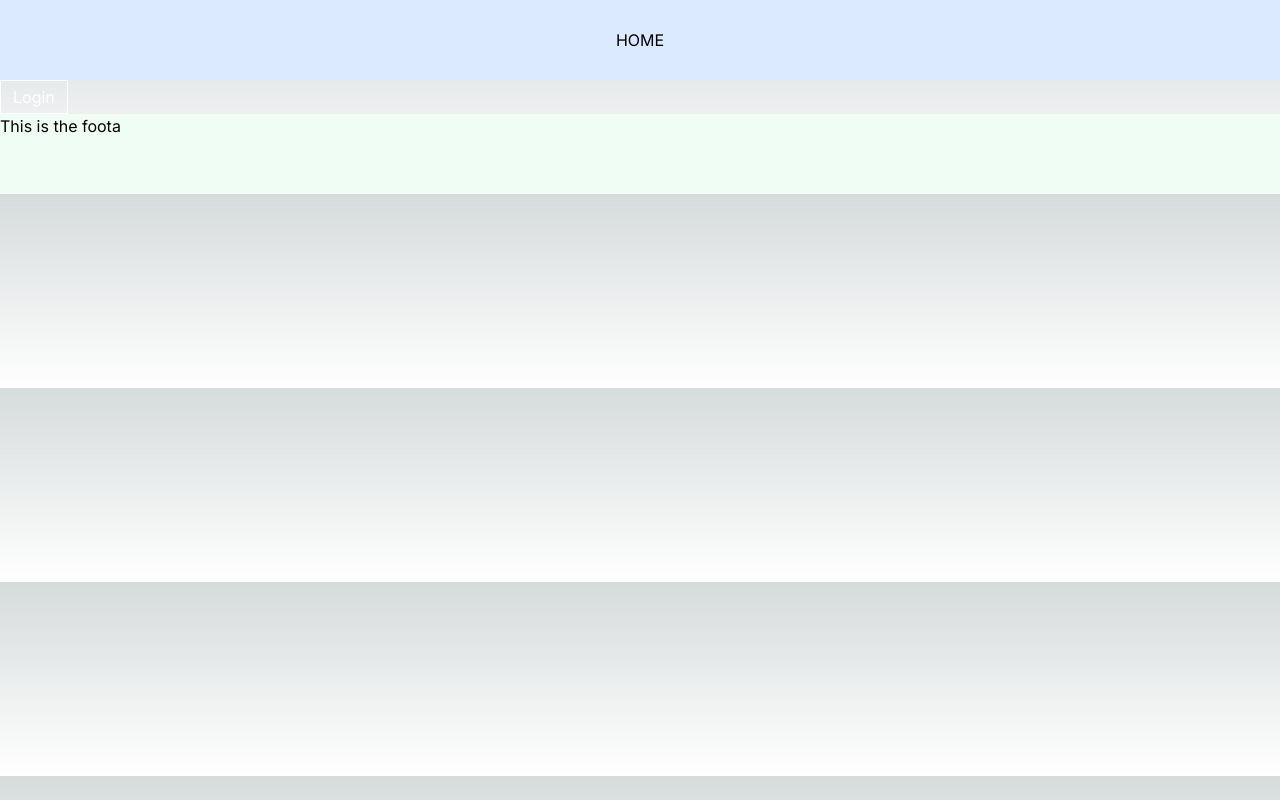
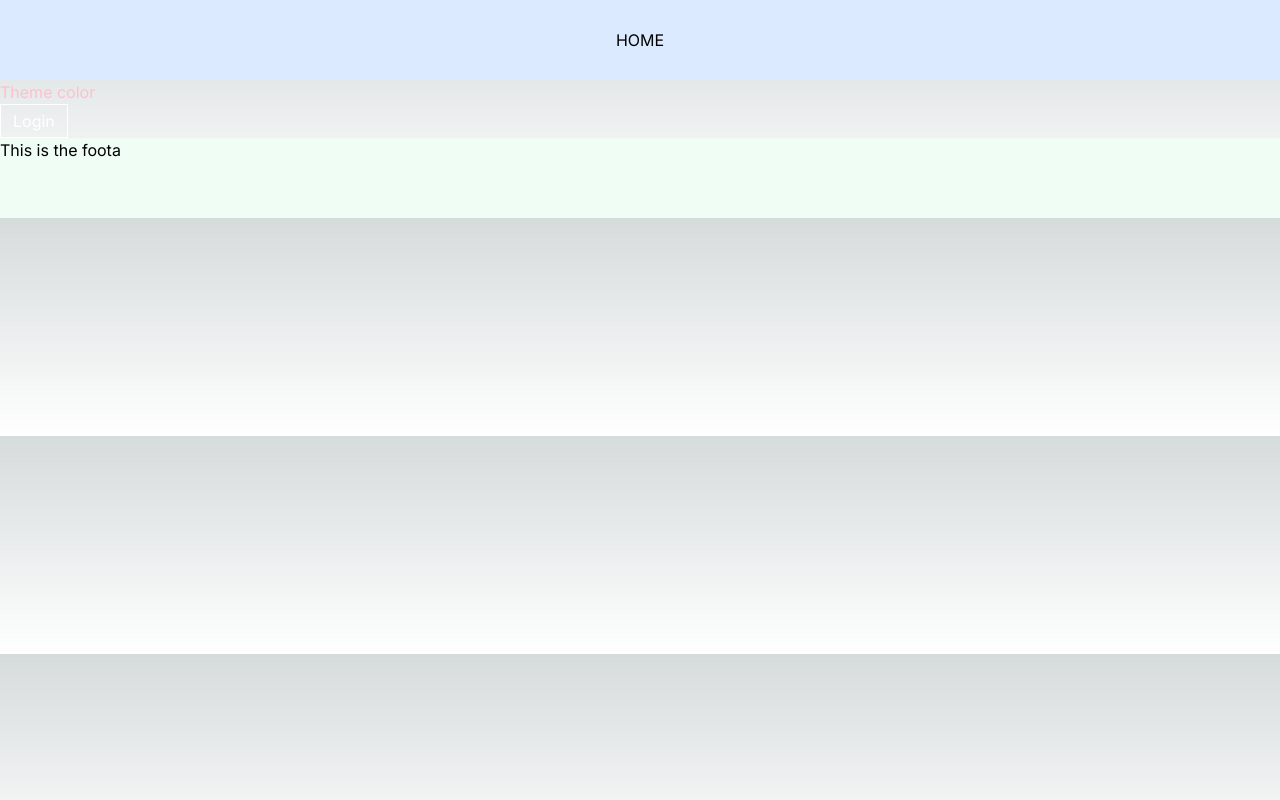
Before and after one commit to KishoreVB70/next-playground, a Next.js app: page /clientroute in a window 1280 px wide. Built offline with nearby package versions, Linux system fonts and the light colour scheme.

Commit message:
minor changes in terms of the theme provider

```diff
--- a/src/app/(routes)/clientroute/page.tsx
+++ b/src/app/(routes)/clientroute/page.tsx
@@ -6,9 +6,11 @@ import React from 'react'
 const ClientRoute = () => {
   const theme = useTheme();
   const router = useRouter();
+  console.log(theme);
 
   return (
-    <div style={{color: theme.primaryColor}} >
+    <div >
+      <h1 style={{color: theme.primaryColor}}  >Theme color</h1>
       <button onClick={() => router.push("/login")} className="ease-in hover:-translate-y-1 hover:border-red-600 transition duration-300 hover:bg-white hover:text-black border border-white px-3 py-1 text-white" >Login</button>
     </div>
   )
--- a/src/components/ThemeProvider.tsx
+++ b/src/components/ThemeProvider.tsx
@@ -2,11 +2,11 @@
 import React, { createContext, useContext } from 'react'
 
 type Theme = {
-    primaryColor: string,
-    secondaryColor: string
+  primaryColor: string,
+  secondaryColor: string
 }
 
-const defaultTheme = {primaryColor: "blue", secondaryColor: "peach"}
+const defaultTheme = {primaryColor: "pink", secondaryColor: "peach"}
 
 const ThemeContext = createContext<Theme>(defaultTheme);
 
```
